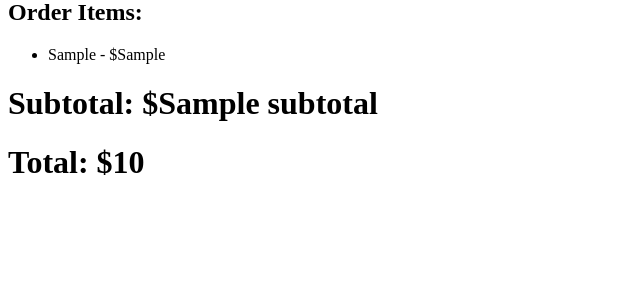
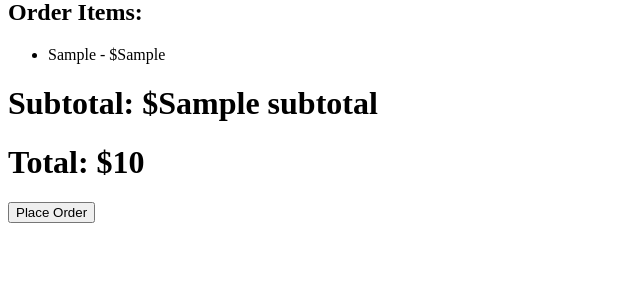
Before and after one commit to CSCE315-Spring23/CSCE315_Project3_11, a Django app: template Project3_11/templates/order_page.html in a window 1280 px wide. Shown: the part 148-448 px from the top of the page, without its empty margins (0-640 px from the left). Run offline with Django 3.2, Linux system fonts and the light colour scheme; the template is opened without the code that fills it: most values are stand-ins (such as "Sample title", 1, 10 or a date in 2020).

Commit message:
Added back place order button

```diff
--- a/Project3_11/templates/order_page.html
+++ b/Project3_11/templates/order_page.html
@@ -27,4 +27,8 @@
     {% endif %}
     <h1>Subtotal: ${{ order.Subtotal }}</h1>
     <h1>Total: ${{ order.Total }}</h1>
+    <form method="post">
+        {% csrf_token %}
+        <button type="submit" name="button_clicked" value="place_order">Place Order</button>
+    </form>
 {% endblock %}
```
